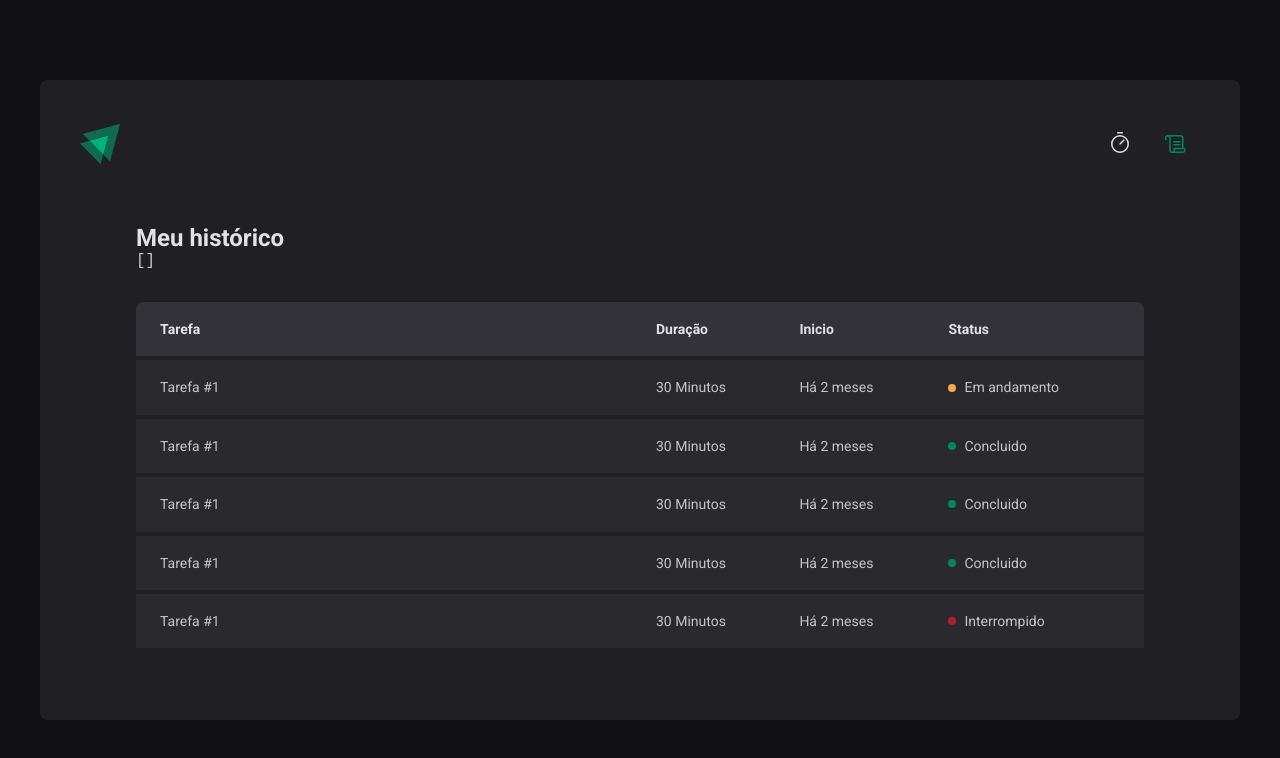
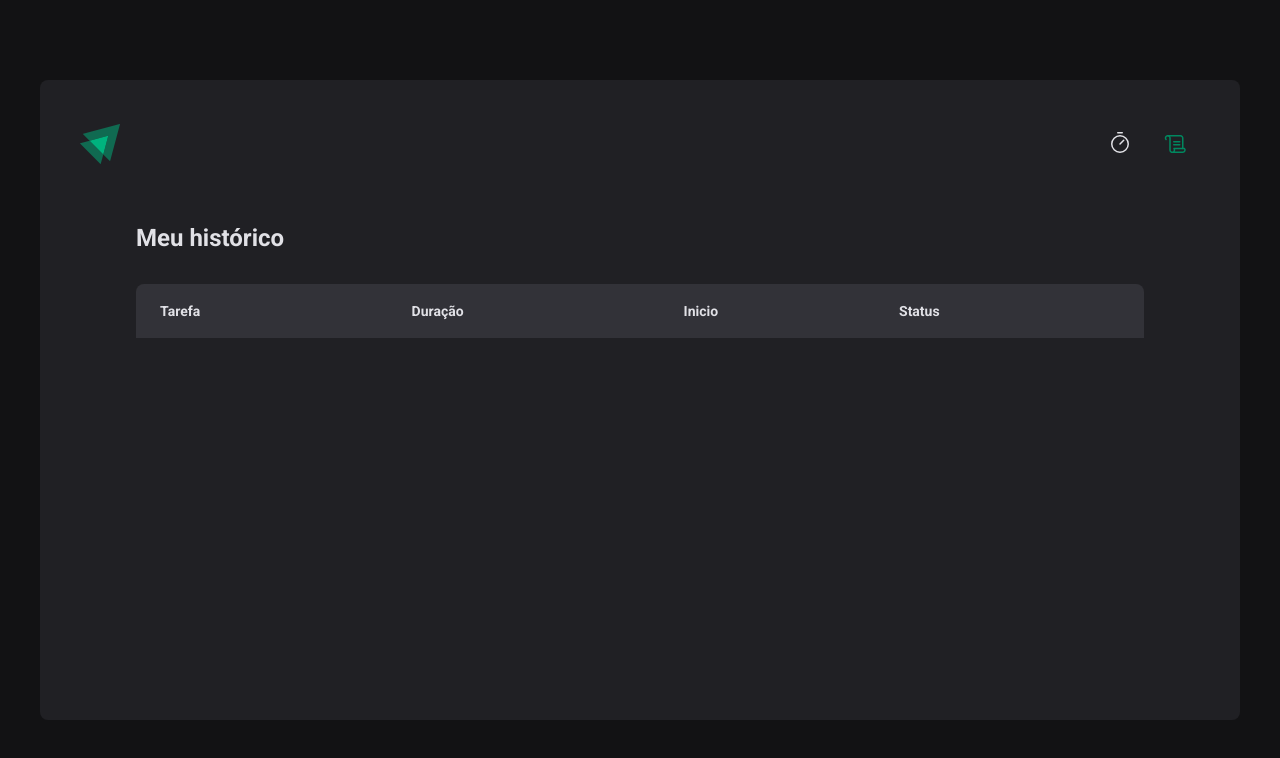
Before and after one commit to Bruno-Camargo-V3ktor/Your-Time, a React (Vite) app: page /history in a window 1280 px wide. Shown: the top 758 px of the page. Built offline with nearby package versions, Linux system fonts and the light colour scheme.

Commit message:
✨ feat: 'Fazendo o historico consultar a lista dos Ciclos e exibir corretamente as informações na tabela'

```diff
--- a/src/pages/History/index.tsx
+++ b/src/pages/History/index.tsx
@@ -1,10 +1,12 @@
+import { HistoryContainer, HistoryList, Status } from "./styles";
+import { CyclesContext } from "../../contexts/CyclesContext";
+import { useContext } from "react";
 
+import { formatDistanceToNow } from "date-fns";
+import { ptBR } from "date-fns/locale/pt-BR";
 
 // *********************************************************** \\
 
-import { useContext } from "react";
-import { HistoryContainer, HistoryList, Status } from "./styles";
-import { CyclesContext } from "../../contexts/CyclesContext";
 
 export function History( ) {
 
@@ -15,10 +17,6 @@
     return (
         <HistoryContainer>
             <h1>Meu histórico</h1>
-
-            <pre>
-                { JSON.stringify(cycles) }
-            </pre>
 
             <HistoryList>
                 <table>
@@ -33,55 +31,26 @@
                     </thead>
 
                     <tbody>
-                        <tr>
-                            <td>Tarefa #1</td>
-                            <td>30 Minutos</td>
-                            <td>Há 2 meses</td>
 
-                            <td>
-                                <Status statusColor="yellow">Em andamento</Status>
-                            </td>
-                        </tr>
+                        {
+                            cycles.map( (cycle) =>
+                            (
+                                <tr>
+                                    <td>{ cycle.task }</td>
+                                    <td>{ `${cycle.minutesAmount} Minutos` }</td>
+                                    <td>{ formatDistanceToNow(cycle.startDate, { addSuffix: true, locale: ptBR }) }</td>
 
-                        <tr>
-                            <td>Tarefa #1</td>
-                            <td>30 Minutos</td>
-                            <td>Há 2 meses</td>
+                                    <td>
+                                        { cycle.finishedDate && <Status statusColor="green">Concluido</Status> }
 
-                            <td>
-                                <Status statusColor="green">Concluido</Status>
-                            </td>
-                        </tr>
+                                        { ( cycle.interruptDate && !cycle.finishedDate ) && <Status statusColor="red">Interrompido</Status> }
 
-                        <tr>
-                            <td>Tarefa #1</td>
-                            <td>30 Minutos</td>
-                            <td>Há 2 meses</td>
-
-                            <td>
-                                <Status statusColor="green">Concluido</Status>
-                            </td>
-                        </tr>
-
-                        <tr>
-                            <td>Tarefa #1</td>
-                            <td>30 Minutos</td>
-                            <td>Há 2 meses</td>
-
-                            <td>
-                                <Status statusColor="green">Concluido</Status>
-                            </td>
-                        </tr>
-
-                        <tr>
-                            <td>Tarefa #1</td>
-                            <td>30 Minutos</td>
-                            <td>Há 2 meses</td>
-
-                            <td>
-                                <Status statusColor="red">Interrompido</Status>
-                            </td>
-                        </tr>
+                                        { ( !cycle.interruptDate && !cycle.finishedDate ) && <Status statusColor="yellow">Em andamento</Status> }
+                                    </td>
+                                </tr>
+                            )
+                            ).reverse()
+                        }
                     </tbody>
 
                 </table>
```
